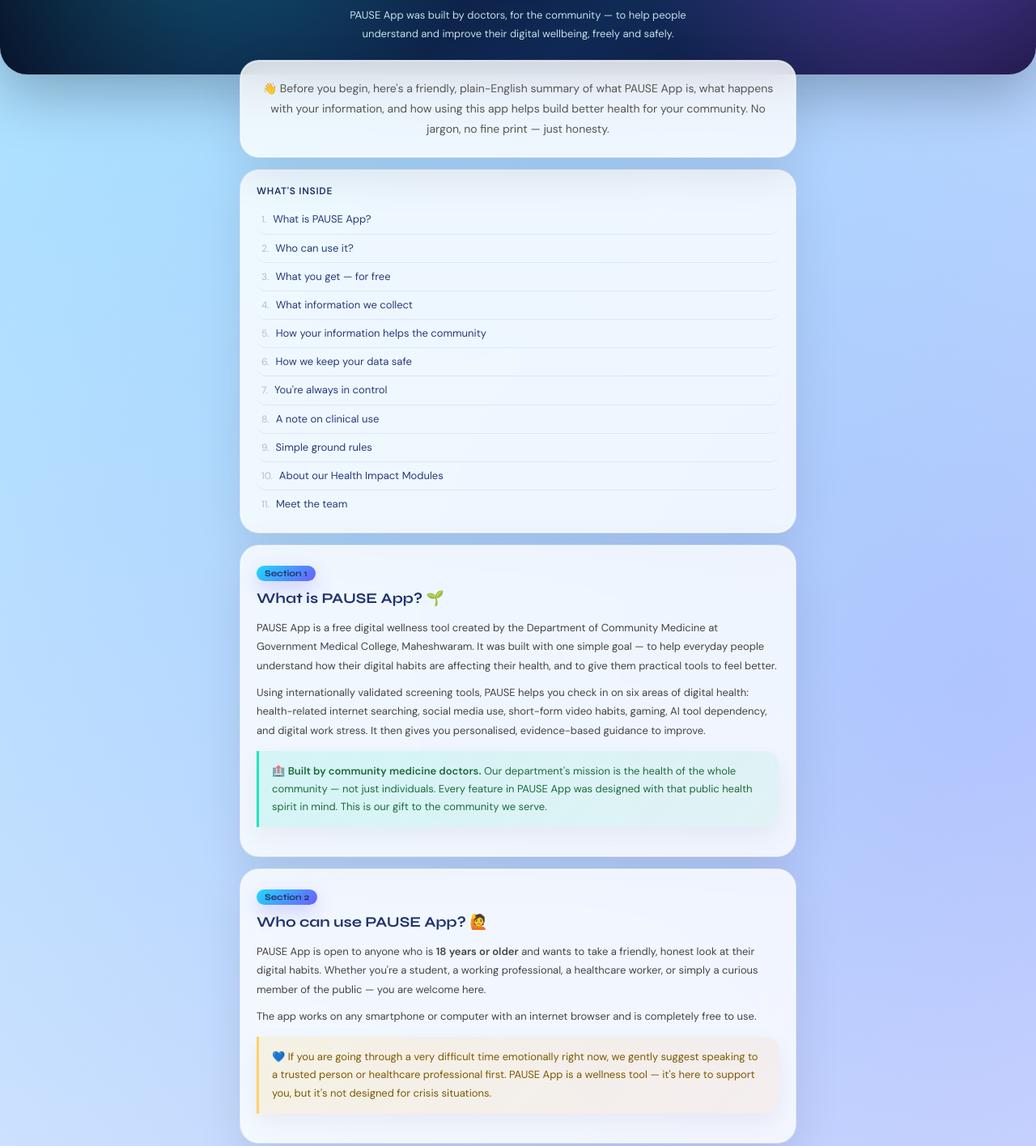
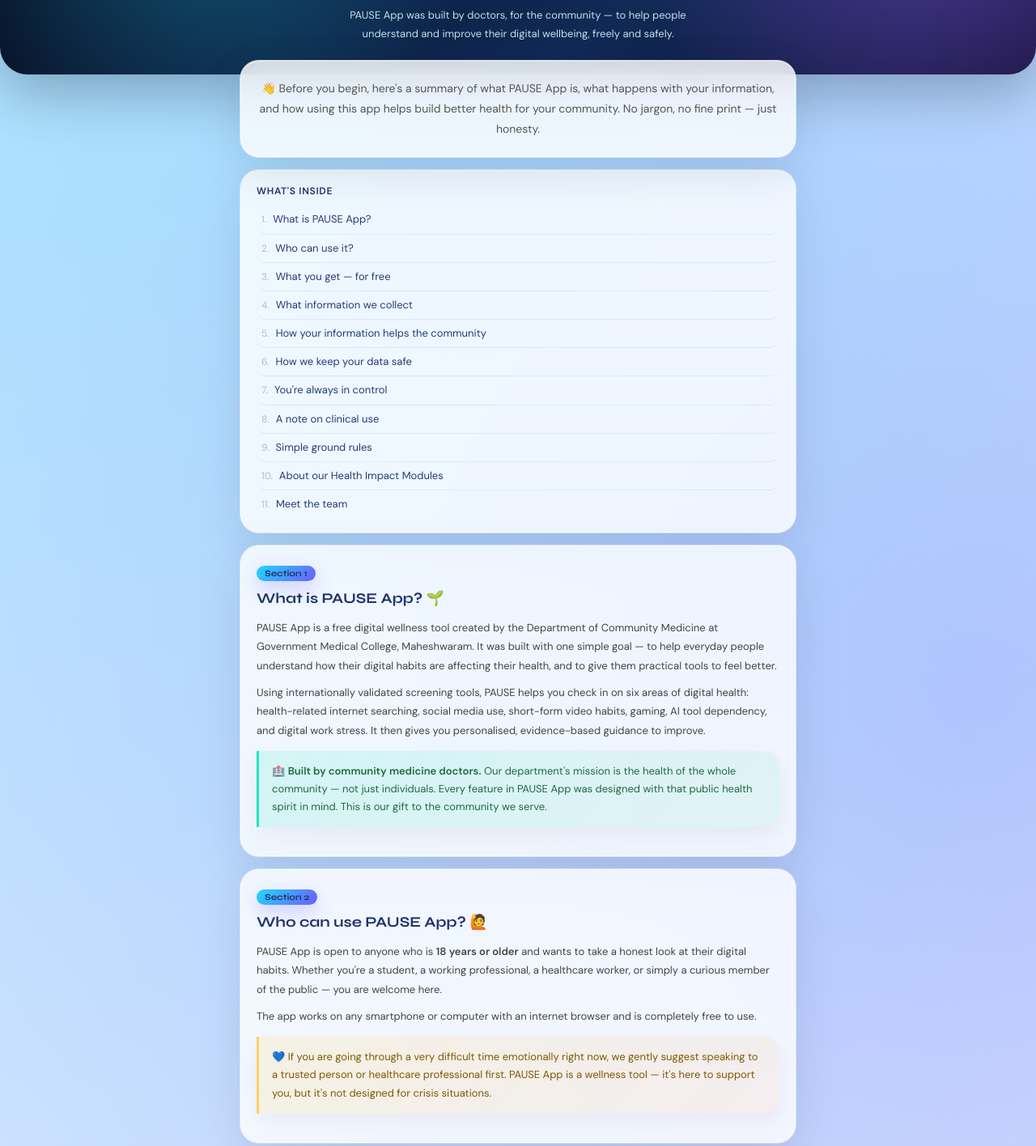
Before and after one commit to jaideeprao22/Pause-App, a plain HTML site: page terms.html in a window 1280 px wide. Shown: the part 172-1588 px from the top of the page at 81% size. Drawn offline with Linux system fonts and the light colour scheme.

Commit message:
Update terms.html

```diff
--- a/terms.html
+++ b/terms.html
@@ -83,7 +83,7 @@
 <div class="container">
 
   <div class="welcome-card">
-    <p>👋 Before you begin, here's a friendly, plain-English summary of what PAUSE App is, what happens with your information, and how using this app helps build better health for your community. No jargon, no fine print — just honesty.</p>
+    <p>👋 Before you begin, here's a summary of what PAUSE App is, what happens with your information, and how using this app helps build better health for your community. No jargon, no fine print — just honesty.</p>
   </div>
 
   <div class="toc">
@@ -116,7 +116,7 @@
   <section id="s2">
     <div class="sec-num">Section 2</div>
     <h2>Who can use PAUSE App? 🙋</h2>
-    <p>PAUSE App is open to anyone who is <strong>18 years or older</strong> and wants to take a friendly, honest look at their digital habits. Whether you're a student, a working professional, a healthcare worker, or simply a curious member of the public — you are welcome here.</p>
+    <p>PAUSE App is open to anyone who is <strong>18 years or older</strong> and wants to take a honest look at their digital habits. Whether you're a student, a working professional, a healthcare worker, or simply a curious member of the public — you are welcome here.</p>
     <p>The app works on any smartphone or computer with an internet browser and is completely free to use.</p>
     <div class="warm-box">
       <p>💙 If you are going through a very difficult time emotionally right now, we gently suggest speaking to a trusted person or healthcare professional first. PAUSE App is a wellness tool — it's here to support you, but it's not designed for crisis situations.</p>
```
